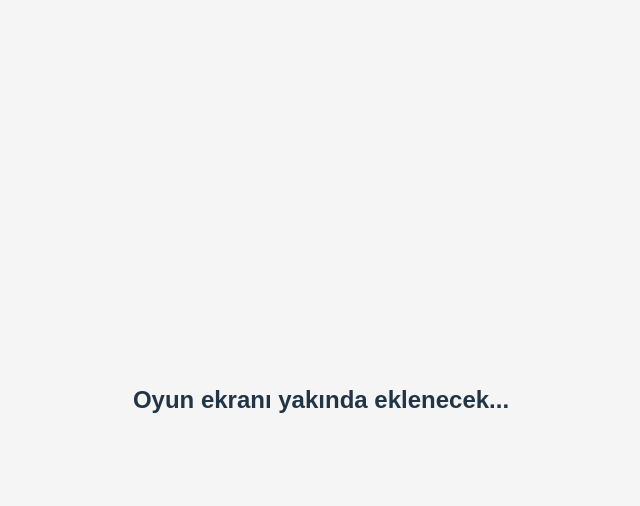
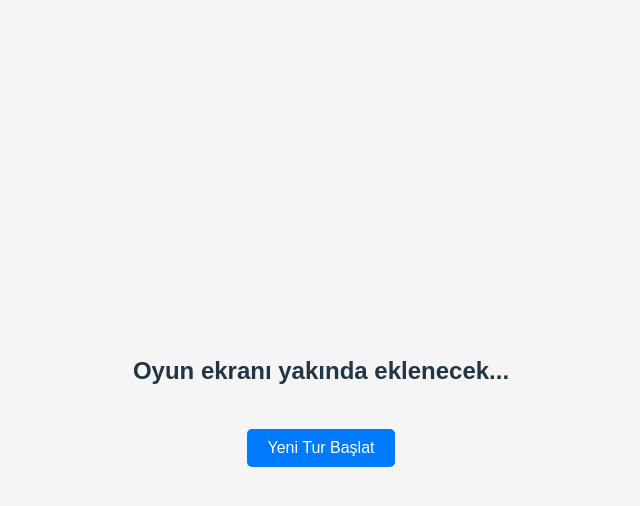
Before and after one commit to Bilgi05/1030521210_BS435_WebProgramlama, a React (Vite) app: page / in a window 1280 px wide. Both pictures are taken after a click on the button "Başla". Shown: the top 506 px of the page, without its empty margins (319-959 px from the left). Built offline with nearby package versions, Linux system fonts and the light colour scheme.

Commit message:
feat: added restart button and game reset logic

```diff
--- a/src/App.jsx
+++ b/src/App.jsx
@@ -3,12 +3,15 @@ import StartScreen from "./components/StartScreen";
 
 function App() {
   const [started, setStarted] = useState(false);
-  const [images, setImages] = useState([]); // yeni state
+  const [images, setImages] = useState([]);
 
-  // oyun başlangıcında fake 3 img ID üret
   function initializeGameImages() {
-    const tempImages = ["img1", "img2", "img3"]; // şimdilik placeholder
-    setImages(tempImages);
+    setImages(["img1", "img2", "img3"]);
+  }
+
+  function restartGame() {
+    setStarted(false);
+    setImages([]);
   }
 
   return (
@@ -16,7 +19,7 @@ function App() {
       {!started ? (
         <StartScreen
           onStart={() => {
-            initializeGameImages(); // <- işlev ekleme
+            initializeGameImages();
             setStarted(true);
           }}
         />
@@ -26,6 +29,7 @@ function App() {
             height: "100vh",
             width: "100vw",
             display: "flex",
+            flexDirection: "column",
             justifyContent: "center",
             alignItems: "center",
             backgroundColor: "#f5f5f5",
@@ -33,6 +37,21 @@ function App() {
           }}
         >
           <h2>Oyun ekranı yakında eklenecek...</h2>
+          <button
+            onClick={restartGame}
+            style={{
+              marginTop: "20px",
+              padding: "10px 20px",
+              fontSize: "16px",
+              backgroundColor: "#007bff",
+              color: "#fff",
+              border: "none",
+              borderRadius: "5px",
+              cursor: "pointer",
+            }}
+          >
+            Yeni Tur Başlat
+          </button>
         </div>
       )}
     </>
```
